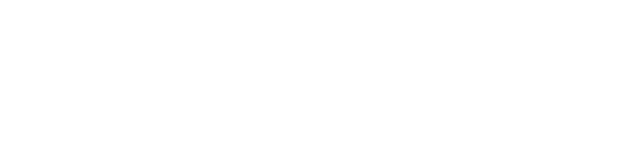
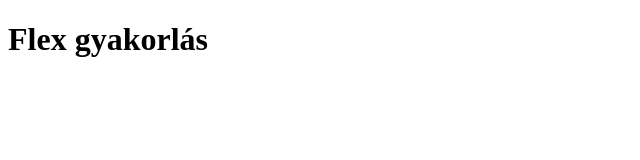
Before and after one commit to horvathjanka/Flex, a plain HTML site: page index.html in a window 1280 px wide. Shown: the whole page, without its empty margins (0-640 px from the left). Drawn offline with Linux system fonts and the light colour scheme.

Commit message:
Update index.html

```diff
--- a/index.html
+++ b/index.html
@@ -3,9 +3,10 @@
 <head>
     <meta charset="UTF-8">
     <meta name="viewport" content="width=device-width, initial-scale=1.0">
-    <title>Document</title>
+    <title>Flex gyakorlás</title>
+
 </head>
 <body>
-
+    <h1>Flex gyakorlás</h1>
 </body>
 </html>
```
